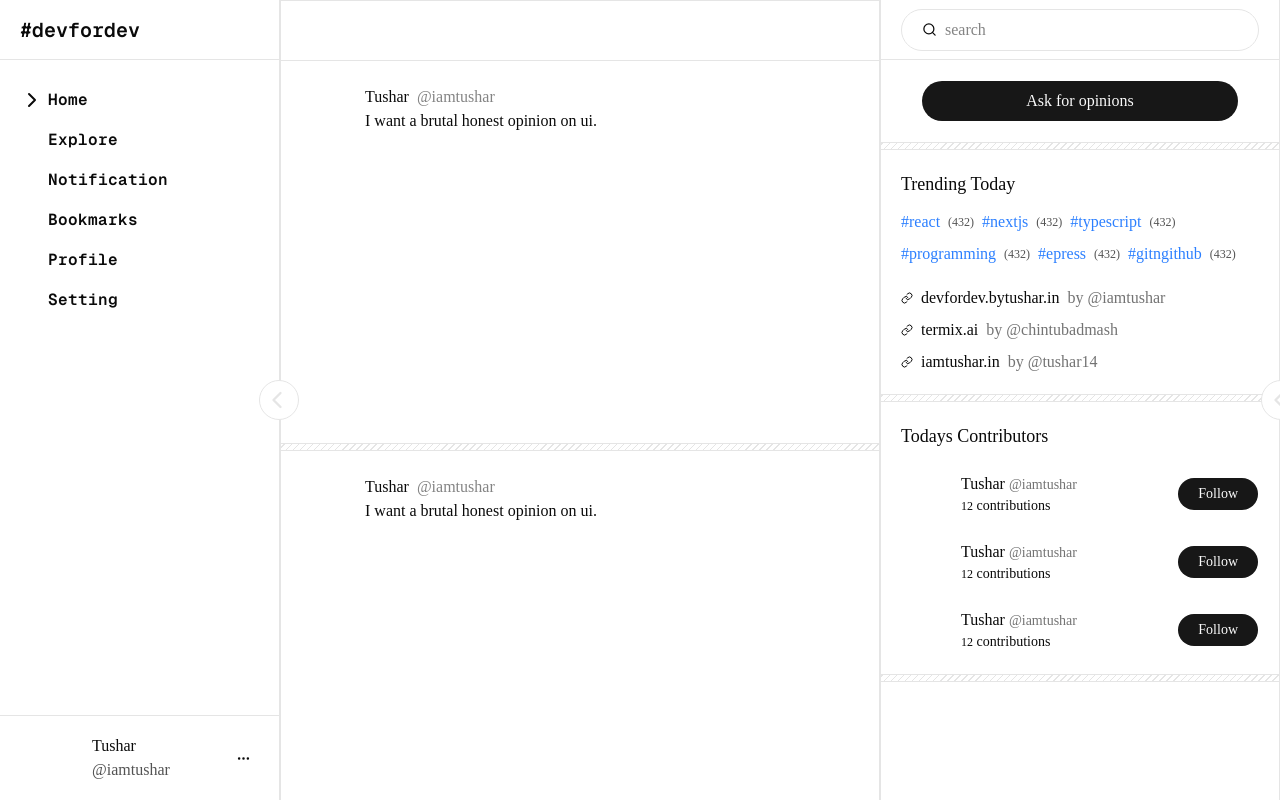
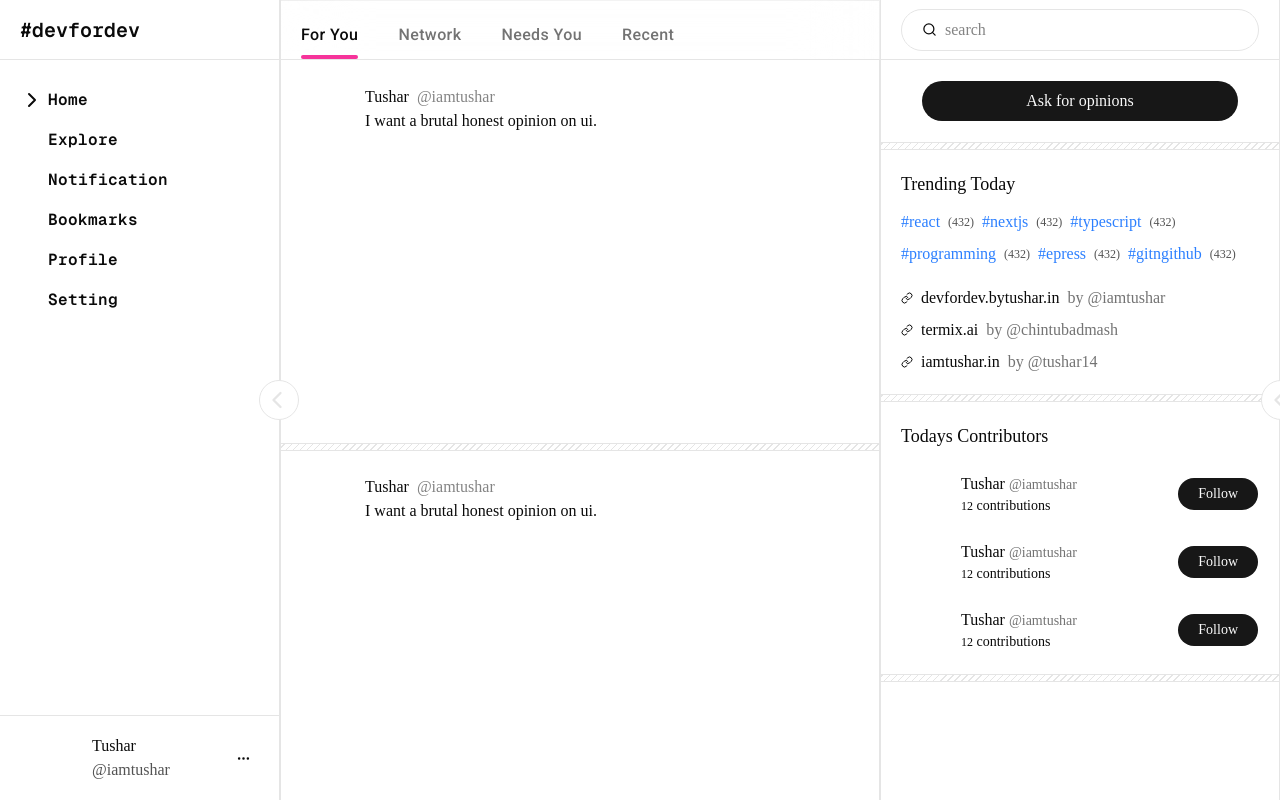
Before and after one commit to itushr/devfordev, a Next.js app: page /home in a window 1280 px wide. Built offline with nearby package versions, Linux system fonts and the light colour scheme.

Commit message:
feat(ui): home/leftpanel/nav

```diff
--- a/app/home/(leftpanel.tsx)/LeftPanel.tsx
+++ b/app/home/(leftpanel.tsx)/LeftPanel.tsx
@@ -1,9 +1,30 @@
 import Feed from "./Feed"
+import { Roboto } from "next/font/google"
+
+const roboto = Roboto({
+    weight: '500',
+    subsets: ['latin'],
+    display: 'swap'
+})
 
 const LeftPanel = () => {
     return (
-        <div className="w-150 border">
-            <div className="h-15 border-b"></div>
+        <div className="w-150 border pt-15">
+            <div className={`h-15 w-150 bg-background/20 backdrop-blur-2xl border-b flex items-end px-5 gap-10 tracking-wide fixed top-0 text-md ${roboto.className}`}>
+                <div className="pb-3 relative">
+                    For You
+                    <div className="h-1 w-full bg-pink-500 absolute bottom-0 rounded-full"></div>
+                </div>
+                <div className="pb-3 text-muted-foreground">
+                    Network
+                </div>
+                <div className="pb-3 text-muted-foreground">
+                    Needs You
+                </div>
+                <div className="pb-3 text-muted-foreground">
+                    Recent
+                </div>
+            </div>
             <Feed />
         </div>
     )
```
